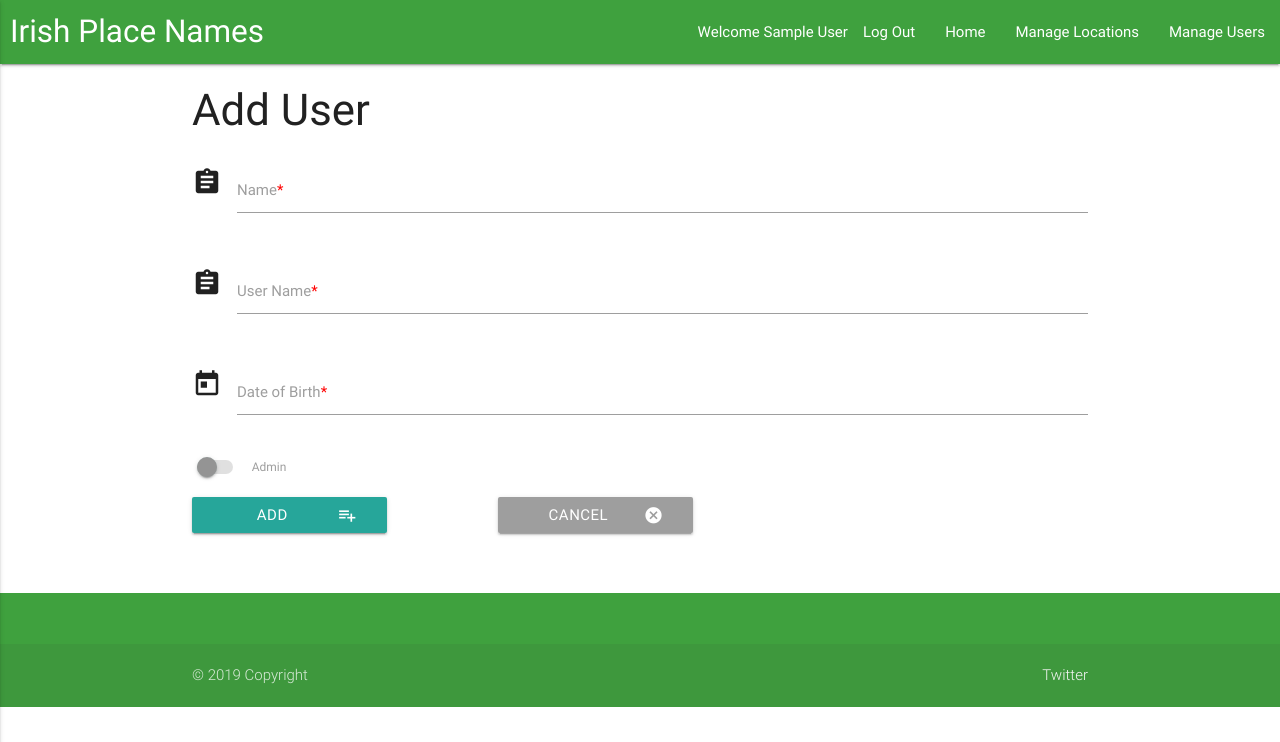
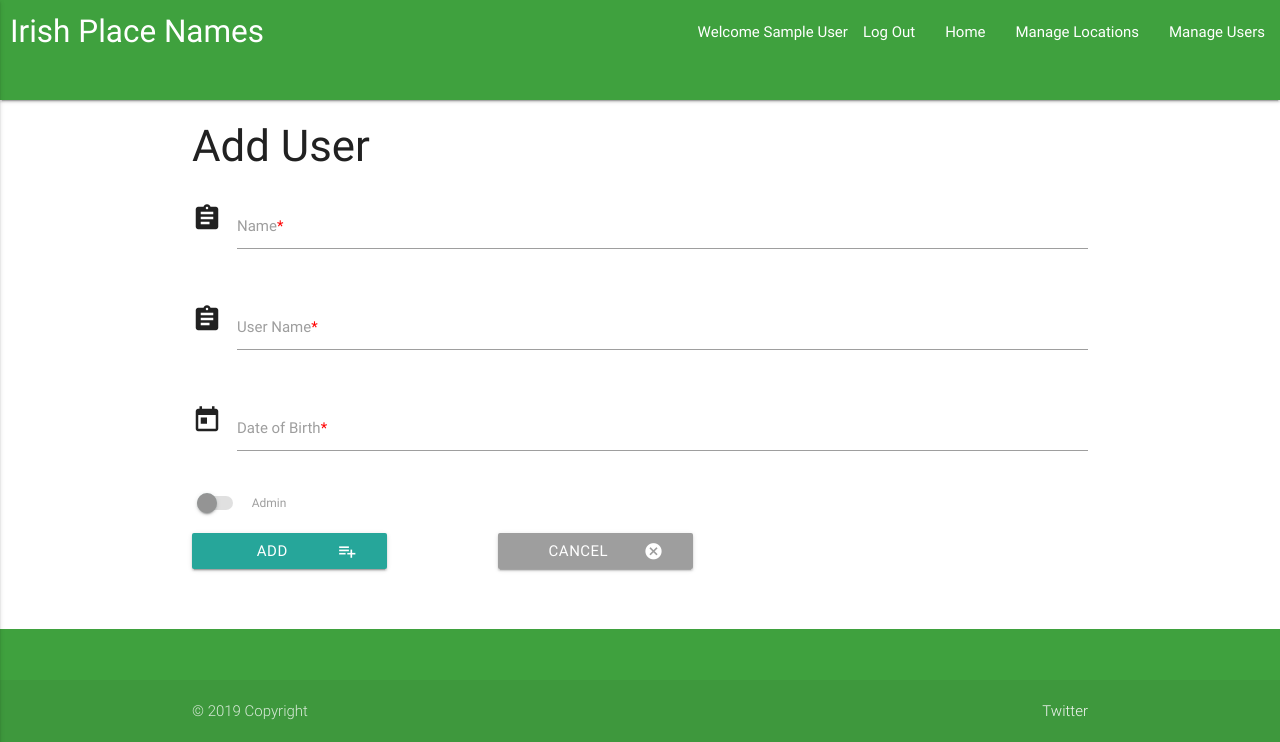
Before and after one commit to michaelhdev/project-3, a Flask app: page /add_user in a window 1280 px wide. Shown: the top 742 px of the page. Run offline with Flask 2, Linux system fonts and the light colour scheme; the visitor is signed in with stand-in values (Sample User, id 1); some libraries are stand-ins or nearby versions.

Commit message:
Changed nav bar height

```diff
--- a/static/css/style.css
+++ b/static/css/style.css
@@ -1,3 +1,5 @@
+/*Styling for buttons and containers*/
+
 .btn_small {
     height: 24px;
     width: 60px;
@@ -29,6 +31,10 @@
     width: 100px;
 }
 
+nav {
+    height:100px;
+}
+
 .nav-wrapper {
     background-color: #3fa13e;
 }
@@ -43,6 +49,7 @@
 
 .brand-logo {
     margin-left: 10px;
+    text-align:center;
 }
 
 .cancel-button {
```
